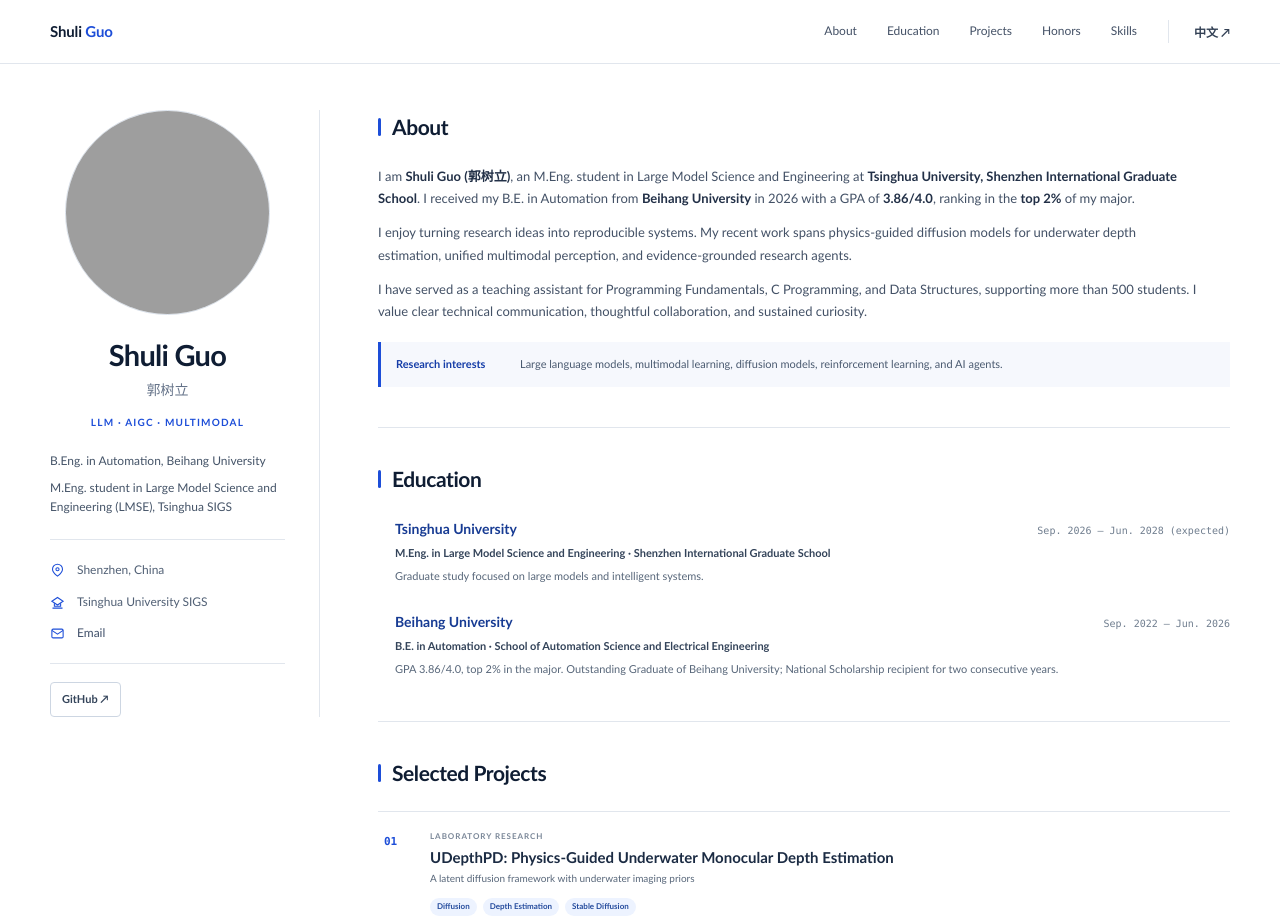
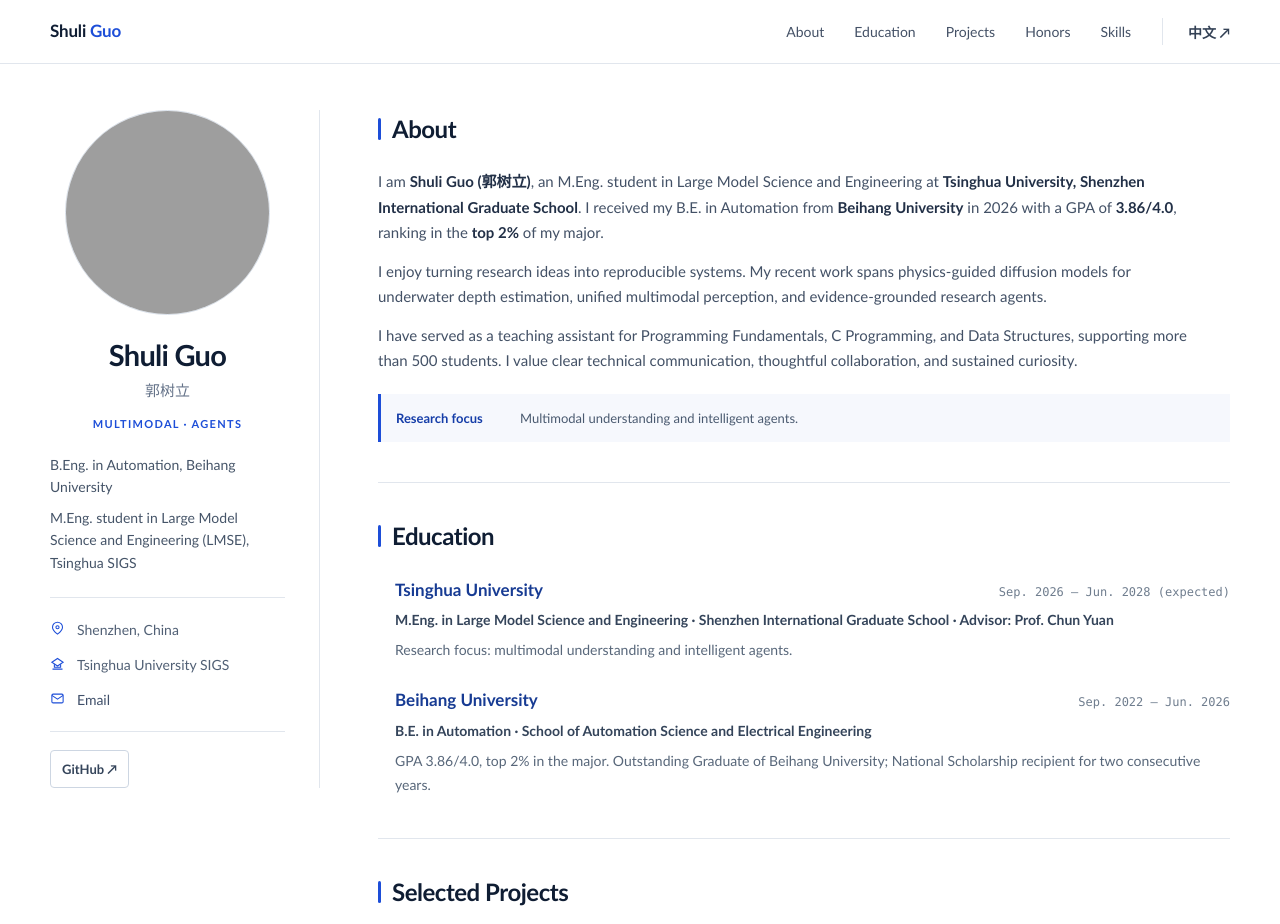
Before and after one commit to BaymaxTHU/BaymaxTHU.github.io, a plain HTML site: page site/index.html in a window 1280 px wide. Shown: the top 924 px of the page. Drawn offline with Linux system fonts and the light colour scheme; grey boxes are pictures that could not be loaded.

Commit message:
Increase typography and update research focus

```diff
--- a/site/assets/css/main.css
+++ b/site/assets/css/main.css
@@ -18,7 +18,7 @@ body {
   background: var(--paper);
   color: var(--ink);
   font-family: "Trebuchet MS", "PingFang SC", "Microsoft YaHei", Helvetica, Arial, sans-serif;
-  font-size: 14px;
+  font-size: 16px;
   line-height: 1.7;
   text-rendering: optimizeLegibility;
   -webkit-font-smoothing: antialiased;
@@ -46,7 +46,7 @@ a:hover { color: var(--accent-dark); }
 .site-title {
   margin-right: auto;
   color: var(--heading);
-  font-size: 15px;
+  font-size: 17px;
   font-weight: 760;
   letter-spacing: -.01em;
 }
@@ -55,7 +55,7 @@ a:hover { color: var(--accent-dark); }
 .nav-links a {
   position: relative;
   color: #445166;
-  font-size: 12px;
+  font-size: 14px;
   font-weight: 560;
 }
 .nav-links a::after {
@@ -71,7 +71,7 @@ a:hover { color: var(--accent-dark); }
 .nav-links a:hover { color: var(--accent); }
 .nav-links a:hover::after { right: 0; }
 .language-switch { margin-left: 31px; padding-left: 25px; border-left: 1px solid var(--line); }
-.language-switch a { color: #334155; font-size: 12px; font-weight: 650; }
+.language-switch a { color: #334155; font-size: 14px; font-weight: 650; }
 
 .page-shell {
   display: grid;
@@ -107,9 +107,9 @@ a:hover { color: var(--accent-dark); }
   text-align: center;
   letter-spacing: -.025em;
 }
-.profile .cn-name { margin: 5px 0 12px; color: #657389; font-size: 14px; text-align: center; }
-.profile .keywords { margin: 0 0 20px; color: var(--accent); font-size: 10px; font-weight: 780; letter-spacing: .12em; text-align: center; }
-.profile .bio { margin: 0 0 23px; color: #455468; font-size: 12px; line-height: 1.6; }
+.profile .cn-name { margin: 5px 0 12px; color: #657389; font-size: 15px; text-align: center; }
+.profile .keywords { margin: 0 0 20px; color: var(--accent); font-size: 11px; font-weight: 780; letter-spacing: .12em; text-align: center; }
+.profile .bio { margin: 0 0 23px; color: #455468; font-size: 14px; line-height: 1.6; }
 .profile .education-bio { display: grid; gap: 8px; }
 .profile .education-bio span { display: block; }
 .profile-meta {
@@ -121,7 +121,7 @@ a:hover { color: var(--accent-dark); }
   border-bottom: 1px solid var(--line);
   list-style: none;
 }
-.profile-meta li { display: grid; grid-template-columns: 18px 1fr; align-items: start; gap: 9px; color: #516075; font-size: 12px; }
+.profile-meta li { display: grid; grid-template-columns: 18px 1fr; align-items: start; gap: 9px; color: #516075; font-size: 14px; }
 .profile-meta svg { width: 15px; height: 15px; margin-top: 3px; color: var(--accent); stroke-width: 1.7; }
 .profile-meta a { color: #40506a; }
 .profile-actions { display: flex; gap: 8px; margin-top: 18px; }
@@ -133,7 +133,7 @@ a:hover { color: var(--accent-dark); }
   border-radius: 4px;
   color: #34445a;
   background: #fff;
-  font-size: 11px;
+  font-size: 13px;
   font-weight: 650;
   transition: color .18s, border-color .18s, background .18s;
 }
@@ -142,7 +142,7 @@ a:hover { color: var(--accent-dark); }
 .content { min-width: 0; padding-top: 4px; }
 .anchor { scroll-margin-top: calc(var(--nav-height) + 24px); }
 .intro { padding: 0 0 40px; }
-.intro p { max-width: 820px; margin: 0 0 12px; color: #435166; font-size: 13px; }
+.intro p { max-width: 820px; margin: 0 0 13px; color: #435166; font-size: 15px; }
 .intro strong { color: #223047; font-weight: 700; }
 .interest-line {
   display: grid;
@@ -153,7 +153,7 @@ a:hover { color: var(--accent-dark); }
   border-left: 3px solid var(--accent);
   background: #f6f8fd;
   color: #4a5a70;
-  font-size: 11px;
+  font-size: 13px;
 }
 .interest-line strong { color: var(--accent-dark); }
 
@@ -176,17 +176,17 @@ a:hover { color: var(--accent-dark); }
   border-radius: 2px;
   background: var(--accent);
 }
-.section-title h2 { margin: 0; color: var(--heading); font-size: 21px; font-weight: 730; line-height: 1.25; letter-spacing: -.02em; }
+.section-title h2 { margin: 0; color: var(--heading); font-size: 24px; font-weight: 730; line-height: 1.25; letter-spacing: -.02em; }
 .section-title > span { display: none; }
 
 .cv-list { display: grid; gap: 24px; }
 .cv-item { padding-left: 17px; }
 .cv-item::before { display: none; }
 .cv-header { display: flex; align-items: baseline; justify-content: space-between; gap: 24px; }
-.cv-header h3 { margin: 0; color: #173b93; font-size: 14px; font-weight: 720; }
-.cv-header time { flex: 0 0 auto; color: #6f7d8e; font-family: ui-monospace, "SFMono-Regular", Consolas, monospace; font-size: 10px; }
-.cv-meta { margin: 3px 0 5px; color: #34445a; font-size: 11px; font-weight: 620; }
-.cv-item p { margin: 0; color: var(--muted); font-size: 11px; }
+.cv-header h3 { margin: 0; color: #173b93; font-size: 17px; font-weight: 720; }
+.cv-header time { flex: 0 0 auto; color: #6f7d8e; font-family: ui-monospace, "SFMono-Regular", Consolas, monospace; font-size: 12px; }
+.cv-meta { margin: 4px 0 6px; color: #34445a; font-size: 14px; font-weight: 620; }
+.cv-item p { margin: 0; color: var(--muted); font-size: 14px; }
 
 .project-list { display: grid; }
 .project {
@@ -203,37 +203,37 @@ a:hover { color: var(--accent-dark); }
   padding: 21px 0 0 6px;
   color: var(--accent);
   font-family: ui-monospace, "SFMono-Regular", Consolas, monospace;
-  font-size: 11px;
+  font-size: 12px;
   font-weight: 740;
 }
 .project-body { padding: 18px 12px 19px 0; }
-.project-label { margin: 0 0 3px; color: #7a8798; font-size: 8px; font-weight: 800; letter-spacing: .12em; text-transform: uppercase; }
-.project h3 { margin: 0; color: #1b2b43; font-size: 15px; font-weight: 700; line-height: 1.4; }
-.project-subtitle { margin: 2px 0 11px; color: var(--muted); font-size: 10px; }
+.project-label { margin: 0 0 3px; color: #7a8798; font-size: 10px; font-weight: 800; letter-spacing: .12em; text-transform: uppercase; }
+.project h3 { margin: 0; color: #1b2b43; font-size: 17px; font-weight: 700; line-height: 1.4; }
+.project-subtitle { margin: 3px 0 12px; color: var(--muted); font-size: 13px; }
 .project-tags { display: flex; flex-wrap: wrap; gap: 6px; margin-bottom: 11px; }
-.project-tags span { padding: 2px 7px; border-radius: 99px; background: #edf3ff; color: #244b9d; font-size: 8px; font-weight: 650; }
-.project ul { display: grid; gap: 5px; padding-left: 16px; margin: 0; color: #536174; font-size: 10.5px; }
+.project-tags span { padding: 2px 8px; border-radius: 99px; background: #edf3ff; color: #244b9d; font-size: 10px; font-weight: 650; }
+.project ul { display: grid; gap: 6px; padding-left: 18px; margin: 0; color: #536174; font-size: 13px; }
 .project li::marker { color: var(--accent); }
 .project-links { margin-top: 10px; }
-.project-links a { font-size: 9px; font-weight: 750; letter-spacing: .05em; text-transform: uppercase; }
+.project-links a { font-size: 11px; font-weight: 750; letter-spacing: .05em; text-transform: uppercase; }
 
 .honors { display: grid; border-top: 1px solid var(--line); }
 .honor { display: grid; grid-template-columns: 1fr auto; gap: 20px; padding: 12px 4px; border-bottom: 1px solid var(--line); }
-.honor strong { color: #344155; font-size: 11px; font-weight: 620; }
-.honor span { color: #17459f; font-size: 11px; font-weight: 650; }
-.honor-note { margin: 16px 0 0; color: var(--muted); font-size: 10px; }
+.honor strong { color: #344155; font-size: 13px; font-weight: 620; }
+.honor span { color: #17459f; font-size: 13px; font-weight: 650; }
+.honor-note { margin: 16px 0 0; color: var(--muted); font-size: 12px; }
 
 .skills-grid { display: grid; grid-template-columns: repeat(2, 1fr); column-gap: 30px; row-gap: 0; }
 .skill { padding: 14px 2px 15px; border-top: 1px solid var(--line); }
 .skill:nth-last-child(-n + 2) { border-bottom: 1px solid var(--line); }
-.skill h3 { margin: 0 0 4px; color: #24334a; font-size: 11px; }
-.skill p { margin: 0; color: var(--muted); font-size: 9.5px; }
+.skill h3 { margin: 0 0 4px; color: #24334a; font-size: 13px; }
+.skill p { margin: 0; color: var(--muted); font-size: 12px; }
 
 .contact-box { padding: 22px 24px; border: 1px solid #d9e3f7; border-radius: 5px; background: #f7f9fe; }
 .contact-box h2 { margin: 0 0 6px; color: var(--heading); font-size: 18px; font-weight: 720; }
-.contact-box p { max-width: 640px; margin: 0 0 12px; color: #59687b; font-size: 10.5px; }
-.contact-box a { color: var(--accent); font-size: 11px; font-weight: 680; }
-.page-footer { display: flex; justify-content: space-between; padding-top: 24px; color: #8a95a4; font-size: 8.5px; }
+.contact-box p { max-width: 640px; margin: 0 0 12px; color: #59687b; font-size: 13px; }
+.contact-box a { color: var(--accent); font-size: 13px; font-weight: 680; }
+.page-footer { display: flex; justify-content: space-between; padding-top: 24px; color: #8a95a4; font-size: 10px; }
 
 @media (max-width: 930px) {
   .nav-links { gap: 18px; }
--- a/site/index.html
+++ b/site/index.html
@@ -37,7 +37,7 @@
       <div class="avatar"><img src="assets/img/avatar.png" alt="Portrait of Shuli Guo"></div>
       <h1>Shuli Guo</h1>
       <p class="cn-name">郭树立</p>
-      <p class="keywords">LLM · AIGC · MULTIMODAL</p>
+      <p class="keywords">MULTIMODAL · AGENTS</p>
       <p class="bio education-bio">
         <span>B.Eng. in Automation, Beihang University</span>
         <span>M.Eng. student in Large Model Science and Engineering (LMSE), Tsinghua SIGS</span>
@@ -75,7 +75,7 @@
         <p>
           I have served as a teaching assistant for Programming Fundamentals, C Programming, and Data Structures, supporting more than 500 students. I value clear technical communication, thoughtful collaboration, and sustained curiosity.
         </p>
-        <div class="interest-line"><strong>Research interests</strong><span>Large language models, multimodal learning, diffusion models, reinforcement learning, and AI agents.</span></div>
+        <div class="interest-line"><strong>Research focus</strong><span>Multimodal understanding and intelligent agents.</span></div>
       </section>
 
       <section id="education" class="section anchor">
@@ -83,8 +83,8 @@
         <div class="cv-list">
           <div class="cv-item">
             <div class="cv-header"><h3>Tsinghua University</h3><time>Sep. 2026 – Jun. 2028 (expected)</time></div>
-            <div class="cv-meta">M.Eng. in Large Model Science and Engineering · Shenzhen International Graduate School</div>
-            <p>Graduate study focused on large models and intelligent systems.</p>
+            <div class="cv-meta">M.Eng. in Large Model Science and Engineering · Shenzhen International Graduate School · Advisor: Prof. Chun Yuan</div>
+            <p>Research focus: multimodal understanding and intelligent agents.</p>
           </div>
           <div class="cv-item">
             <div class="cv-header"><h3>Beihang University</h3><time>Sep. 2022 – Jun. 2026</time></div>
```
Also changed, not shown: site/zh/index.html (+4 -4 lines).
